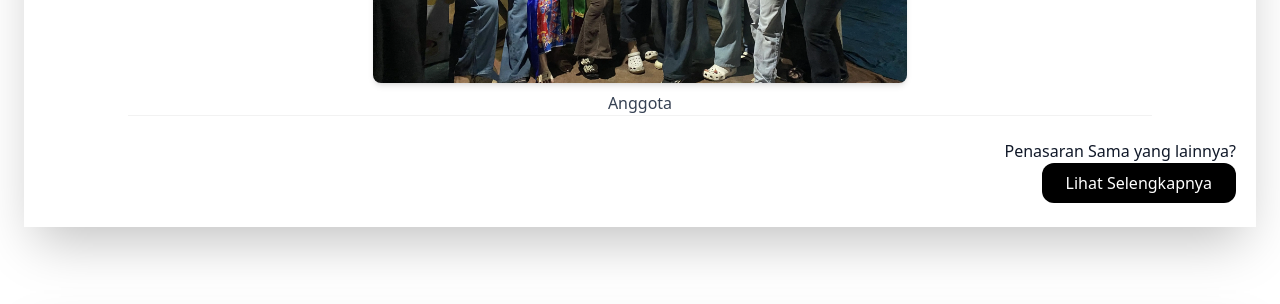
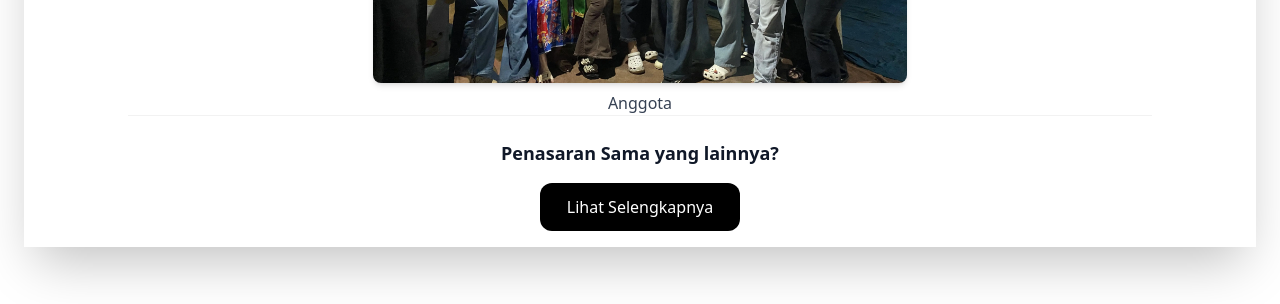
Before and after one commit to MuhammadRamdani121/Portfolio_RS, a website: page index.html in a window 1280 px wide. Shown: the part 3300-3604 px from the top of the page. Drawn offline with Linux system fonts and the light colour scheme.

Commit message:
Menambahkan Halaman Anggota Lainnya

```diff
--- a/index.html
+++ b/index.html
@@ -382,14 +382,14 @@
             <p class="mt-2 text-center text-gray-700">Anggota</p>
           </div>
         </div>
-        <nav class="mt-6 mr-5 text-end">
-          <p>Penasaran Sama yang lainnya?</p>
-          <button
+        <nav class="mt-6 flex flex-col items-center justify-center text-end">
+          <p class="text-lg font-extrabold">Penasaran Sama yang lainnya?</p>
+          <a
             id="anggota_lainnya"
-            class="mb-6 rounded-xl bg-black px-6 py-2 text-white transition hover:border hover:border-black hover:bg-white hover:text-black"
+            class="mx-auto my-4 w-[200px] rounded-xl bg-black py-3 text-center text-white transition hover:border hover:border-black hover:bg-white hover:text-black"
           >
             Lihat Selengkapnya
-          </button>
+          </a>
         </nav>
       </section>
       <!-- End Section 4 -->
```
Also changed, not shown: src/output.css.
